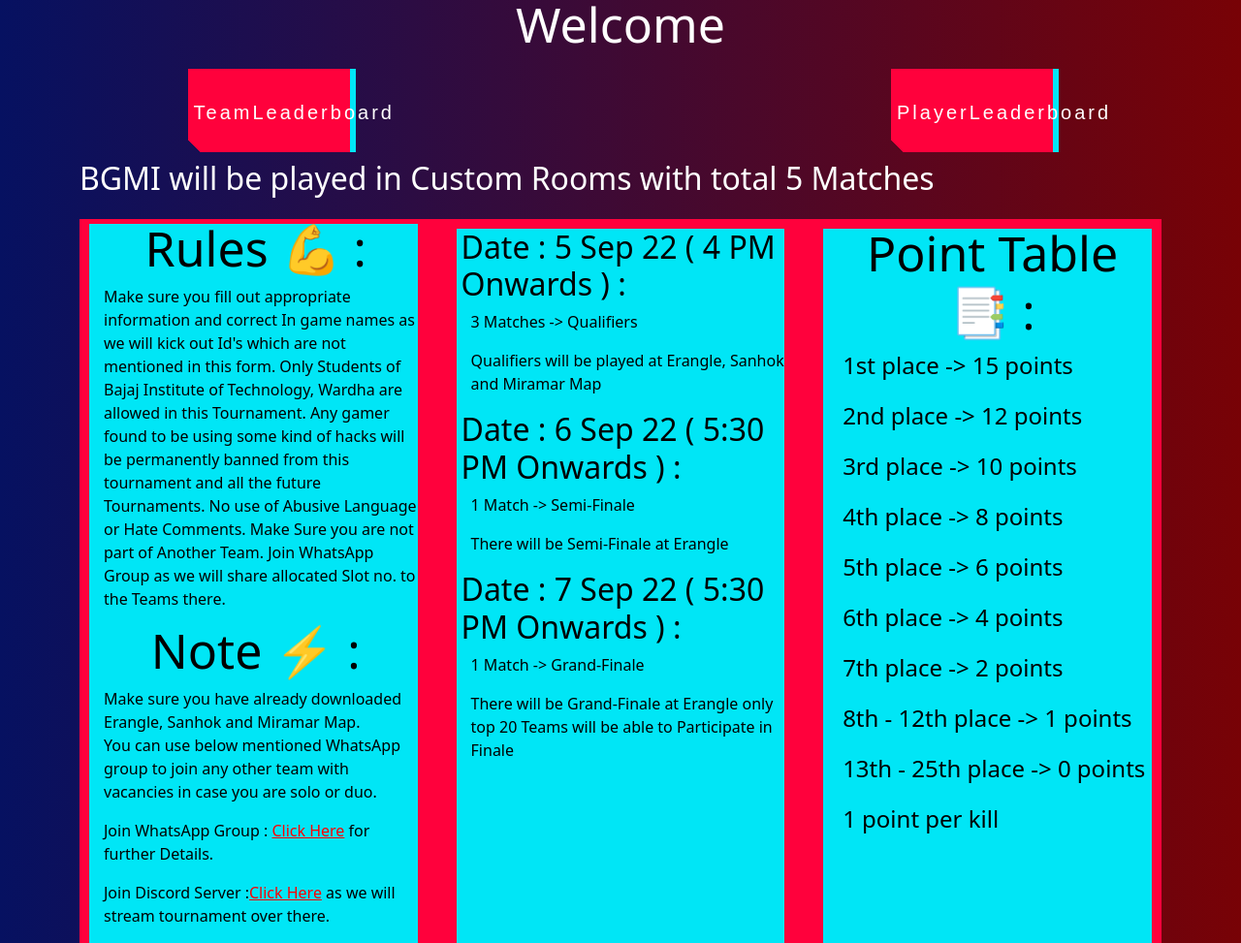
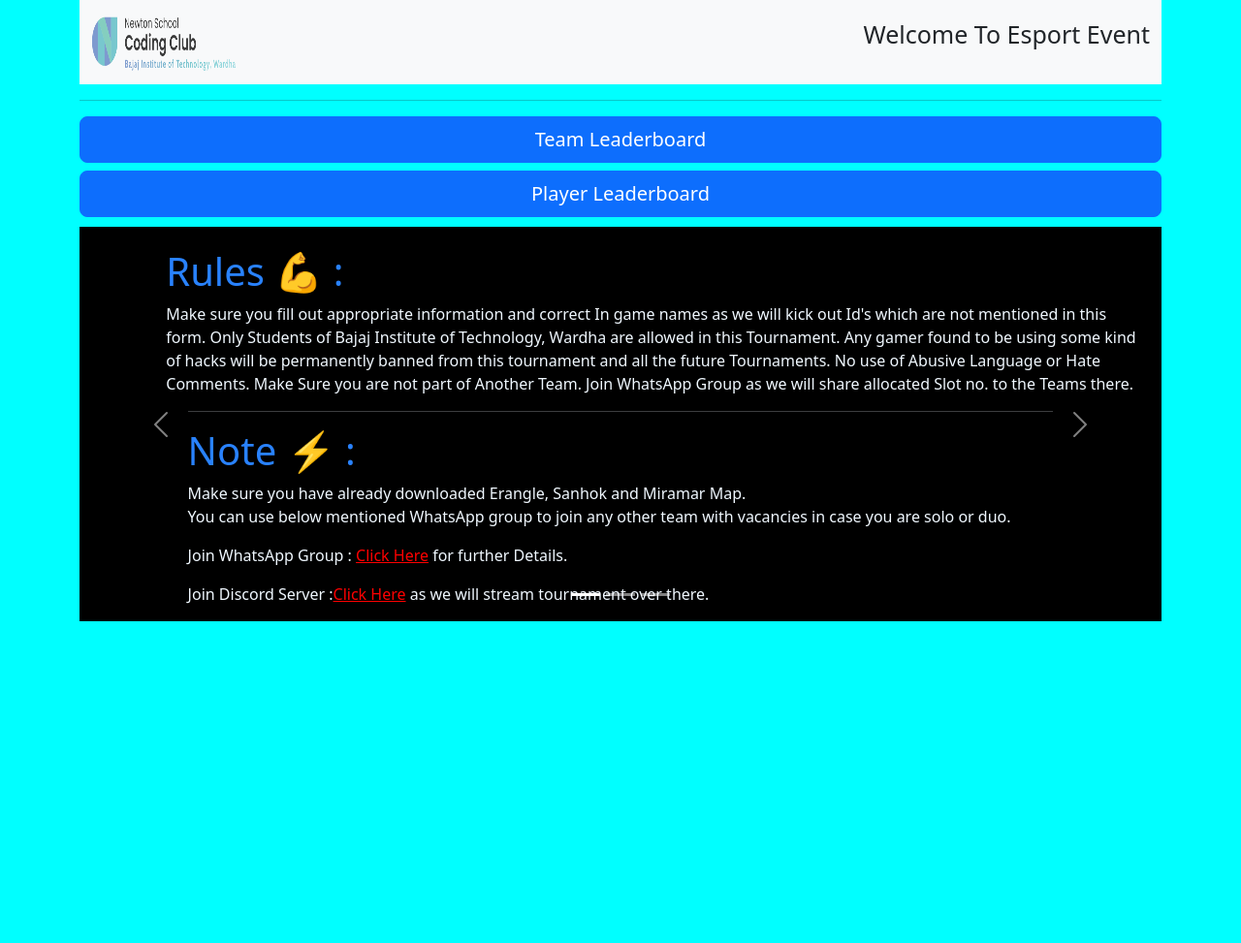
Before and after one commit to NSCCBITW/LeaderBoard, a plain HTML site: page index.html in a window 1280 px wide. Shown: the top 973 px of the page at 97% size. After the commit the page ends 800 px from the top, so only its background shows below. Drawn offline with nearby package versions, Linux system fonts and the light colour scheme.

Commit message:
Update index.html

```diff
--- a/index.html
+++ b/index.html
@@ -4,273 +4,176 @@
     <meta charset="UTF-8" />
     <meta http-equiv="X-UA-Compatible" content="IE=edge" />
     <meta name="viewport" content="width=device-width, initial-scale=1.0" />
-    <title>Leader Board</title>
-    <link href="https://cdn.jsdelivr.net/npm/bootstrap@5.2.0/dist/css/bootstrap.min.css" rel="stylesheet" integrity="sha384-gH2yIJqKdNHPEq0n4Mqa/HGKIhSkIHeL5AyhkYV8i59U5AR6csBvApHHNl/vI1Bx" crossorigin="anonymous">
-<script src="https://cdn.jsdelivr.net/npm/bootstrap@5.2.0/dist/js/bootstrap.bundle.min.js" integrity="sha384-A3rJD856KowSb7dwlZdYEkO39Gagi7vIsF0jrRAoQmDKKtQBHUuLZ9AsSv4jD4Xa" crossorigin="anonymous"></script>
+    <link
+      href="https://cdn.jsdelivr.net/npm/bootstrap@5.2.0/dist/css/bootstrap.min.css"
+      rel="stylesheet"
+      integrity="sha384-gH2yIJqKdNHPEq0n4Mqa/HGKIhSkIHeL5AyhkYV8i59U5AR6csBvApHHNl/vI1Bx"
+      crossorigin="anonymous"
+    />
+    <script
+      src="https://cdn.jsdelivr.net/npm/bootstrap@5.2.0/dist/js/bootstrap.bundle.min.js"
+      integrity="sha384-A3rJD856KowSb7dwlZdYEkO39Gagi7vIsF0jrRAoQmDKKtQBHUuLZ9AsSv4jD4Xa"
+      crossorigin="anonymous"
+    ></script>
+    <title>LeaderBoard</title>
+  </head>
   <style>
-      .butt {
-        display: flex;
-        position: relative;
-      }
-
     body {
-        /* background-image: url('./asus.jpg'); */
-        background: #780206;
-        /* fallback for old browsers */
-        background: -webkit-linear-gradient(to right, #061161, #780206);
-        /* Chrome 10-25, Safari 5.1-6 */
-        background: linear-gradient(to right, #061161, #780206);
-        /* W3C, IE 10+/ Edge, Firefox 16+, Chrome 26+, Opera 12+, Safari 7+ */
-        background-repeat: no-repeat;
-        background-size: 100%;
-        color: white;
-      }
-
-      .button-49 {
-        width: 50%;
-      }
-
-      .button-49,
-      .button-49:after {
-        /* width: 150px; */
-        height: 76px;
-        line-height: 78px;
-        font-size: 20px;
-        font-family: "Bebas Neue", sans-serif;
-        background: linear-gradient(45deg, transparent 5%, #ff013c 5%);
-        border: 0;
-        color: #fff;
-        letter-spacing: 3px;
-        box-shadow: 6px 0px 0px #00e6f6;
-        outline: transparent;
-        position: relative;
-        user-select: none;
-        -webkit-user-select: none;
-        touch-action: manipulation;
-      }
-
-      .button-49:after {
-        --slice-0: inset(50% 50% 50% 50%);
-        --slice-1: inset(80% -6px 0 0);
-        --slice-2: inset(50% -6px 30% 0);
-        --slice-3: inset(10% -6px 85% 0);
-        --slice-4: inset(40% -6px 43% 0);
-        --slice-5: inset(80% -6px 5% 0);
-
-        content: "ALTERNATE TEXT";
-        display: block;
-        position: absolute;
-        top: 0;
-        left: 0;
-        right: 0;
-        bottom: 0;
-        background: linear-gradient(
-          45deg,
-          transparent 3%,
-          #00e6f6 3%,
-          #00e6f6 5%,
-          #ff013c 5%
-        );
-        text-shadow: -3px -3px 0px #f8f005, 3px 3px 0px #00e6f6;
-        clip-path: var(--slice-0);
-      }
-
-      .button-49:hover:after {
-        animation: 1s glitch;
-        animation-timing-function: steps(2, end);
-      }
-
-      @keyframes glitch {
-        0% {
-          clip-path: var(--slice-1);
-          transform: translate(-20px, -10px);
-        }
-
-        10% {
-          clip-path: var(--slice-3);
-          transform: translate(10px, 10px);
-        }
-
-        20% {
-          clip-path: var(--slice-1);
-          transform: translate(-10px, 10px);
-        }
-
-        30% {
-          clip-path: var(--slice-3);
-          transform: translate(0px, 5px);
-        }
-
-        40% {
-          clip-path: var(--slice-2);
-          transform: translate(-5px, 0px);
-        }
-
-        50% {
-          clip-path: var(--slice-3);
-          transform: translate(5px, 0px);
-        }
-
-        60% {
-          clip-path: var(--slice-4);
-          transform: translate(5px, 10px);
-        }
-
-        70% {
-          clip-path: var(--slice-2);
-          transform: translate(-10px, 10px);
-        }
-
-        80% {
-          clip-path: var(--slice-5);
-          transform: translate(20px, -10px);
-        }
-
-        90% {
-          clip-path: var(--slice-1);
-          transform: translate(-10px, 0px);
-        }
-
-        100% {
-          clip-path: var(--slice-1);
-          transform: translate(0);
-        }
-      }
-
-      @media (min-width: 768px) {
-        .button-49 {
-          width: 200px;
-          height: 86px;
-          line-height: 88px;
-        }
-
-        .button-49:after {
-          width: 200px;
-          height: 86px;
-          line-height: 88px;
-        }
-      }
-/* .container
-{
-
-} */
-      .desp {
-        display: flex;
-        text-align: left;
-        height: auto;
-        margin-top: 2%;
-        column-count: 3;
-        column-gap: 40px;
-        padding: 10px;
-        background-color: #ff013c;
-      }
-
-      .date {
-        color: black;
-        padding-left: 15px;
-        background-color: #00e6f6;
-        padding-left: 5px;
-        width: 33%;
-      }
-
-      .rule {
-        color: black;
-        background-color: #00e6f6;
-        padding-left: 5px;
-        width: 33%;
-      }
-      .rule,
-      h1 {
-        margin-top: -5px;
-      }
-
-      .poitable {
-        color: black;
-        background-color: #00e6f6;
-        padding-left: 15px;
-        width: 33%;
-        font-size: x-large;
-
-      }
-      .poitable,
-      p {
-        padding-left: 10px;
+      background-color: aqua;
     }
     h1 {
-        text-align: center;
-        font-size: 50px;
+      color: rgb(41, 130, 253);
     }
   </style>
-  </head>
+  <body>
+    <div class="container">
+      <nav class="navbar bg-light">
+        <div class="container-fluid">
+          <a class="navbar-brand" href="https://my.newtonschool.co">
+            <img
+              src="flogo.png"
+              width="150"
+              height="60"
+              class="d-inline-block align-text-top"
+            />
 
-  <body >
-    <div class="container">
-    <h1>Welcome</h1>
-
-    <nav class="navbar navbar-expand-lg">
+          </a>
+          <p style="font-size: 25px">Welcome To Esport Event</p>
+        </div>
+      </nav>
+      <hr />
+      <div class="d-grid gap-2">
         <button
-        style="margin-left: 10%; width: 15%"
-        class="button-49"
-        onClick="parent.location='second.html'"
+          type="button"
+          onClick="parent.location='team.html'"
+          class="btn btn-primary btn-lg"
         >
-        TeamLeaderboard
+          Team Leaderboard
         </button>
         <button
-        style="margin-left: 50%; width: 15%"
-        class="button-49"
-        onClick="parent.location='third.html'"
+          type="button"
+          onClick="parent.location='player.html'"
+          class="btn btn-primary btn-lg"
         >
-        PlayerLeaderboard
+          Player Leaderboard
         </button>
-    </nav>
-    <h2>BGMI will be played in Custom Rooms with total 5 Matches</h2>
-    <div class="desp">
-      <div class="rule">
+      </div>
+
+      <div
+        style="background-color: rgb(0, 0, 0); color: aliceblue"
+        id="carouselExampleIndicators"
+        class="carousel slide"
+        data-bs-ride="true"
+      >
+        <div class="carousel-indicators">
+          <button
+            type="button"
+            data-bs-target="#carouselExampleIndicators"
+            data-bs-slide-to="0"
+            class="active"
+            aria-current="true"
+            aria-label="Slide 1"
+          ></button>
+          <button
+            type="button"
+            data-bs-target="#carouselExampleIndicators"
+            data-bs-slide-to="1"
+            aria-label="Slide 2"
+          ></button>
+          <button
+            type="button"
+            data-bs-target="#carouselExampleIndicators"
+            data-bs-slide-to="2"
+            aria-label="Slide 3"
+          ></button>
+        </div>
+        <div style="margin-top: 10px" class="carousel-inner">
+          <div class="carousel-item active">
+            <div style="margin-left: 8%; width: 90%; margin-top: 2%">
               <h1>Rules 💪 :</h1>
+
               <p>
-          Make sure you fill out appropriate information and correct In game
-          names as we will kick out Id's which are not mentioned in this form.
-          Only Students of Bajaj Institute of Technology, Wardha are allowed in
-          this Tournament. Any gamer found to be using some kind of hacks will
-          be permanently banned from this tournament and all the future
-          Tournaments. No use of Abusive Language or Hate Comments. Make Sure
-          you are not part of Another Team. Join WhatsApp Group as we will share
-          allocated Slot no. to the Teams there.
+                Make sure you fill out appropriate information and correct In
+                game names as we will kick out Id's which are not mentioned in
+                this form. Only Students of Bajaj Institute of Technology,
+                Wardha are allowed in this Tournament. Any gamer found to be
+                using some kind of hacks will be permanently banned from this
+                tournament and all the future Tournaments. No use of Abusive
+                Language or Hate Comments. Make Sure you are not part of Another
+                Team. Join WhatsApp Group as we will share allocated Slot no. to
+                the Teams there.
               </p>
+            </div>
+            <hr style="margin-left: 10%; margin-right: 10%" />
 
+            <div style="margin-left: 10%">
               <h1>Note ⚡ :</h1>
               <p>
-          Make sure you have already downloaded Erangle, Sanhok and Miramar Map.
+                Make sure you have already downloaded Erangle, Sanhok and
+                Miramar Map.
                 <br />
-          You can use below mentioned WhatsApp group to join any other team with
-          vacancies in case you are solo or duo.
+                You can use below mentioned WhatsApp group to join any other
+                team with vacancies in case you are solo or duo.
               </p>
-        <p>Join WhatsApp Group : <a style="color: red;" href=" https://chat.whatsapp.com/CDEazyxTrXZKUN5O3zfMum">Click Here</a> for further Details.</p>
-           <p> Join Discord Server :<a style="color: red;" href=" https://discord.gg/Hg8EgV6Pd5">Click Here</a> as we will stream tournament over there.</p>
+              <p>
+                Join WhatsApp Group :
+                <a
+                  style="color: red"
+                  href=" https://chat.whatsapp.com/CDEazyxTrXZKUN5O3zfMum"
+                  >Click Here</a
+                >
+                for further Details.
+              </p>
+              <p>
+                Join Discord Server :<a
+                  style="color: red"
+                  href=" https://discord.gg/Hg8EgV6Pd5"
+                  >Click Here</a
+                >
+                as we will stream tournament over there.
+              </p>
             </div>
-      <div class="date">
+          </div>
+
+          <div style="padding: 20px" class="carousel-item">
+            <div style="margin-left: 10%">
+              <h1>Time Table 🗓️</h1>
+              <hr style="margin-right: 10%" />
+
               <h2>Date : 5 Sep 22 ( 4 PM Onwards ) :</h2>
               <p>3 Matches -> Qualifiers</p>
-        <p>Qualifiers will be played at Erangle, Sanhok and Miramar Map</p>
+              <p>
+                Qualifiers will be played at Erangle, Sanhok and Miramar Map
+              </p>
+              <hr style="margin-right: 10%" />
 
               <h2>Date : 6 Sep 22 ( 5:30 PM Onwards ) :</h2>
               <p>1 Match -> Semi-Finale</p>
               <p>There will be Semi-Finale at Erangle</p>
+              <hr style="margin-right: 10%" />
 
               <h2>Date : 7 Sep 22 ( 5:30 PM Onwards ) :</h2>
               <p>1 Match -> Grand-Finale</p>
               <p>
-          There will be Grand-Finale at Erangle only top 20 Teams will be able
-          to Participate in Finale
+                There will be Grand-Finale at Erangle only top 20 Teams will be
+                able to Participate in Finale
               </p>
             </div>
-      <div class="poitable">
-        <h1>Point Table 📑 :</h1>
+          </div>
+
+          <div style="padding: 20px" class="carousel-item">
+            <h1 style="text-align: center">Point Table 📑 :</h1>
+            <hr />
+
+            <div style="display: flex">
+              <div style="margin-left: 10%">
                 <p>1st place -> 15 points</p>
                 <p>2nd place -> 12 points</p>
                 <p>3rd place -> 10 points</p>
                 <p>4th place -> 8 points</p>
                 <p>5th place -> 6 points</p>
+              </div>
+              <div style="margin-left: 30%">
                 <p>6th place -> 4 points</p>
                 <p>7th place -> 2 points</p>
                 <p>8th - 12th place -> 1 points</p>
@@ -279,5 +182,26 @@
               </div>
             </div>
           </div>
+        </div>
+        <button
+          class="carousel-control-prev"
+          type="button"
+          data-bs-target="#carouselExampleIndicators"
+          data-bs-slide="prev"
+        >
+          <span class="carousel-control-prev-icon" aria-hidden="true"></span>
+          <span class="visually-hidden">Previous</span>
+        </button>
+        <button
+          class="carousel-control-next"
+          type="button"
+          data-bs-target="#carouselExampleIndicators"
+          data-bs-slide="next"
+        >
+          <span class="carousel-control-next-icon" aria-hidden="true"></span>
+          <span class="visually-hidden">Next</span>
+        </button>
+      </div>
+    </div>
   </body>
 </html>
```
Lines whose indentation alone changed are shown as unchanged.
